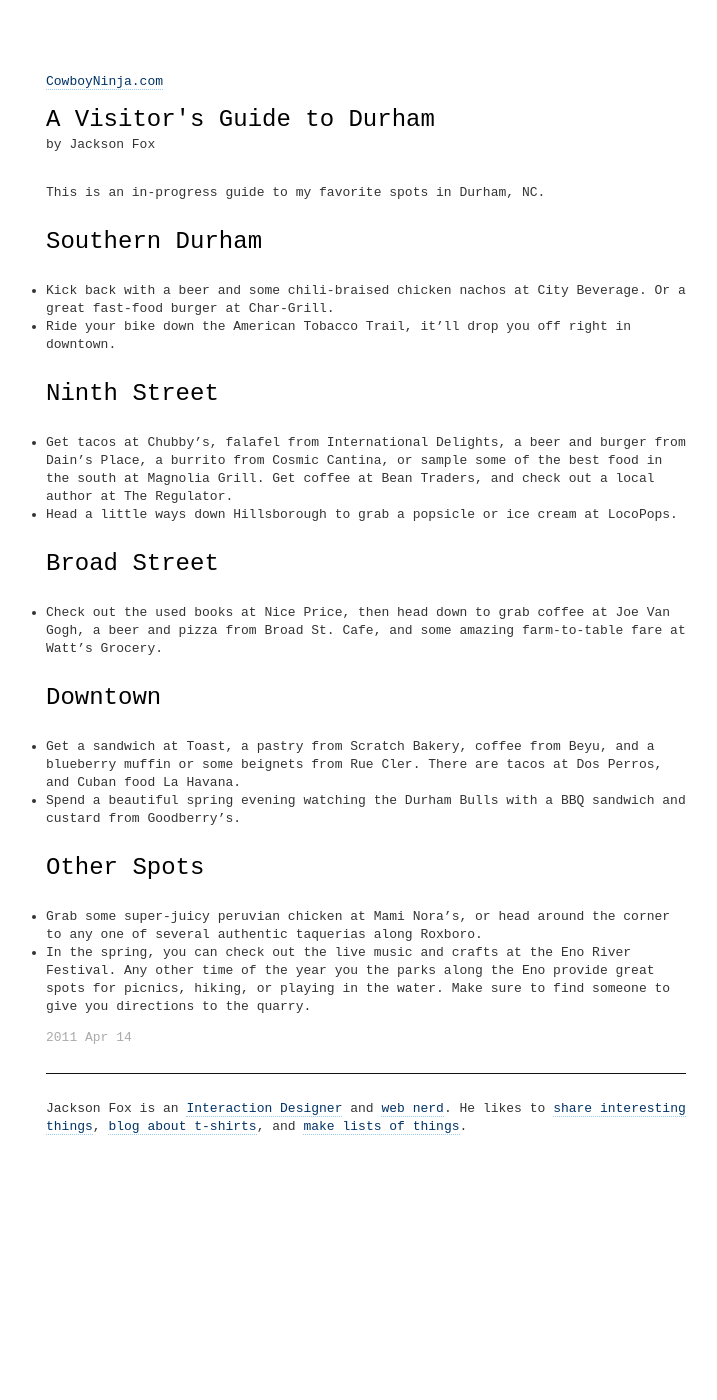
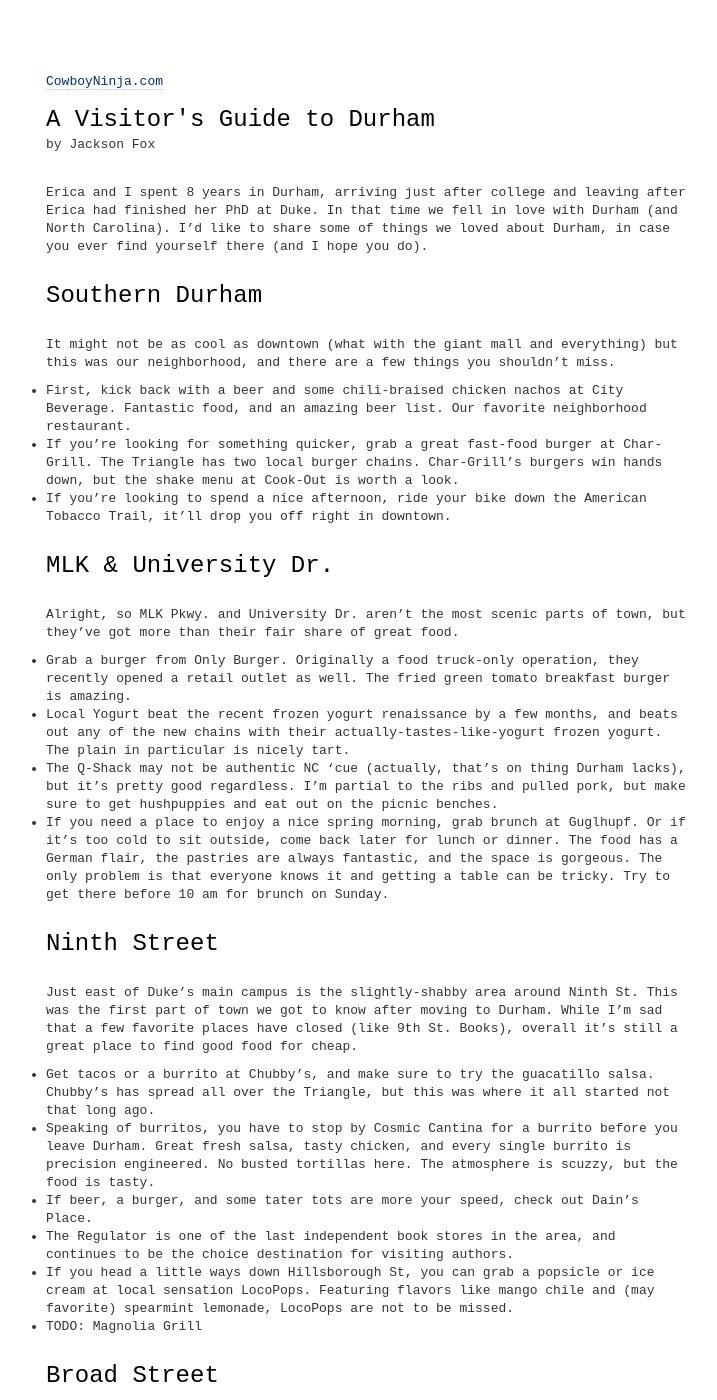
Before and after one commit to jacksonfox/cowboyninja.com, a Jekyll site: the page built from _posts/2011-04-14-visitors-guide-to-durham.md, in a window 1280 px wide and 1400 px high. Shown: the whole window, without its empty margins (274-991 px from the left). Built offline with Jekyll 4.4.1, drawn with Linux system fonts in a browser that asks for light colours; some of the changed text lies outside the part shown.

Commit message:
More work on the Durham guide

```diff
--- a/_posts/2011-04-14-visitors-guide-to-durham.md
+++ b/_posts/2011-04-14-visitors-guide-to-durham.md
@@ -2,24 +2,56 @@
 layout: post
 title: A Visitor's Guide to Durham
 ---
-This is an in-progress guide to my favorite spots in Durham, NC.
+Erica and I spent 8 years in Durham, arriving just after college and leaving after Erica had finished her PhD at Duke. In that time we fell in love with Durham (and North Carolina). I'd like to share some of things we loved about Durham, in case you ever find yourself there (and I hope you do).
 
 ## Southern Durham
-* Kick back with a beer and some chili-braised chicken nachos at City Beverage. Or a great fast-food burger at Char-Grill.
-* Ride your bike down the American Tobacco Trail, it'll drop you off right in downtown.
+
+It might not be as cool as downtown (what with the giant mall and everything) but this was our neighborhood, and there are a few things you shouldn't miss.
+
+* First, kick back with a beer and some chili-braised chicken nachos at City Beverage. Fantastic food, and an amazing beer list. Our favorite neighborhood restaurant.
+* If you're looking for something quicker, grab a great fast-food burger at Char-Grill. The Triangle has two local burger chains. Char-Grill's burgers win hands down, but the shake menu at Cook-Out is worth a look.
+* If you're looking to spend a nice afternoon, ride your bike down the American Tobacco Trail, it'll drop you off right in downtown.
+
+## MLK & University Dr.
+
+Alright, so MLK Pkwy. and University Dr. aren't the most scenic parts of town, but they've got more than their fair share of great food.
+
+* Grab a burger from Only Burger. Originally a food truck-only operation, they recently opened a retail outlet as well. The fried green tomato breakfast burger is amazing.
+* Local Yogurt beat the recent frozen yogurt renaissance by a few months, and beats out any of the new chains with their actually-tastes-like-yogurt frozen yogurt. The plain in particular is nicely tart.
+* The Q-Shack may not be authentic NC 'cue (actually, that's on thing Durham lacks), but it's pretty good regardless. I'm partial to the ribs and pulled pork, but make sure to get hushpuppies and eat out on the picnic benches.
+* If you need a place to enjoy a nice spring morning, grab brunch at Guglhupf. Or if it's too cold to sit outside, come back later for lunch or dinner. The food has a German flair, the pastries are always fantastic, and the space is gorgeous. The only problem is that everyone knows it and getting a table can be tricky. Try to get there before 10 am for brunch on Sunday.
 
 ## Ninth Street
-* Get tacos at Chubby's, falafel from International Delights, a beer and burger from Dain's Place, a burrito from Cosmic Cantina, or sample some of the best food in the south at Magnolia Grill. Get coffee at Bean Traders, and check out a local author at The Regulator.
-* Head a little ways down Hillsborough to grab a popsicle or ice cream at LocoPops.
+
+Just east of Duke's main campus is the slightly-shabby area around Ninth St. This was the first part of town we got to know after moving to Durham. While I'm sad that a few favorite places have closed (like 9th St. Books), overall it's still a great place to find good food for cheap.
+
+* Get tacos or a burrito at Chubby's, and make sure to try the guacatillo salsa. Chubby's has spread all over the Triangle, but this was where it all started not that long ago.
+* Speaking of burritos, you have to stop by Cosmic Cantina for a burrito before you leave Durham. Great fresh salsa, tasty chicken, and every single burrito is precision engineered. No busted tortillas here. The atmosphere is scuzzy, but the food is tasty.
+* If beer, a burger, and some tater tots are more your speed, check out Dain's Place.
+* The Regulator is one of the last independent book stores in the area, and continues to be the choice destination for visiting authors.
+* If you head a little ways down Hillsborough St, you can grab a popsicle or ice cream at local sensation LocoPops. Featuring flavors like mango chile and (may favorite) spearmint lemonade, LocoPops are not to be missed.
+* TODO: Magnolia Grill
 
 ## Broad Street
 
-* Check out the used books at Nice Price, then head down to grab coffee at Joe Van Gogh, a beer and pizza from Broad St. Cafe, and some amazing farm-to-table fare at Watt's Grocery.
+Just past Ninth St., sitting next to Duke's east campus, is  Broad St.
+
+* Check out the used books at Nice Price
+* Grab coffee at Joe Van Gogh
+* Amazing farm-to-table fare at Watt's Grocery.
 
 ## Downtown
-* Get a sandwich at Toast, a pastry from Scratch Bakery, coffee from Beyu, and a blueberry muffin or some beignets from Rue Cler. There are tacos at Dos Perros, and Cuban food La Havana.
+* Get a sandwich at Toast
+* A pastry from Scratch Bakery
+* Coffee from Beyu
+* Blueberry muffin or some beignets from Rue Cler
+* Tacos at Dos Perros
 * Spend a beautiful spring evening watching the Durham Bulls with a BBQ sandwich and custard from Goodberry's.
+* Meetup with the cool kids at Pinhook after work on Friday
+* Dinner at the Federal
+* Hang out at Fullsteam til late
 
 ## Other Spots
 * Grab some super-juicy peruvian chicken at Mami Nora's, or head around the corner to any one of several authentic taquerias along Roxboro.
 * In the spring, you can check out the live music and crafts at the Eno River Festival. Any other time of the year you the parks along the Eno provide great spots for picnics, hiking, or playing in the water. Make sure to find someone to give you directions to the quarry.
+* Ice cream at Mapleview Farm
```
